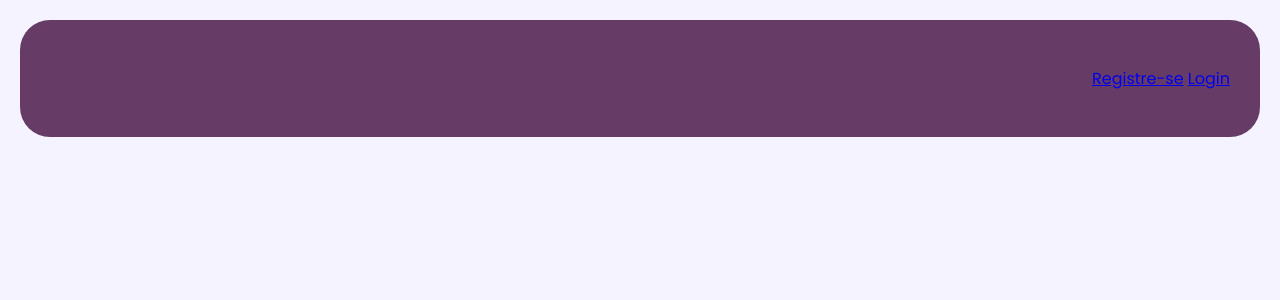
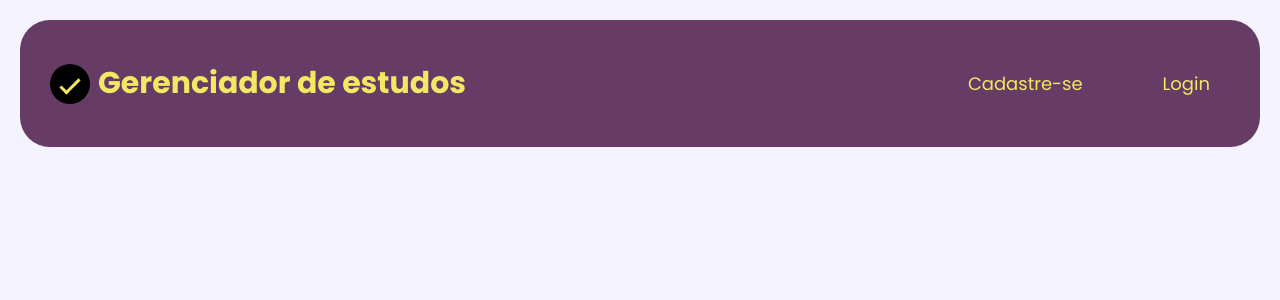
Before and after one commit to flaubersauan/projeto_psi, a Flask app: template templates/base.html in a window 1280 px wide. Shown: the top 300 px of the page. Run offline with Flask 3, Linux system fonts and the light colour scheme; the template is opened without the code that fills it, so the values that code supplies are empty; some web fonts are replaced.

Commit message:
Update base.html

```diff
--- a/templates/base.html
+++ b/templates/base.html
@@ -14,11 +14,21 @@
 <body>
     <header>
         {% block cabeçalho %}
-        <h1>Gerenciador de Estudos</h1>
-        <nav>
-            <a href="{{url_for ('register')}}">Registre-se</a>
-            <a href="{{url_for ('login')}}">Login</a>
-        </nav>
+
+        <div class="logo-container">
+            <div class="logo_gerenciador">
+                <div class="checkmark-container">
+                    <div class="checkmark"></div>
+                </div>
+                <span class="text_logo">Gerenciador de estudos</span>
+            </div>
+        </div>
+
+            <div class="links">
+                <a href="{{url_for('register')}}">Cadastre-se</a>
+                <a href="{{url_for('login')}}">Login</a>
+            </div>
+
         {% endblock %}
     </header>
 
```
